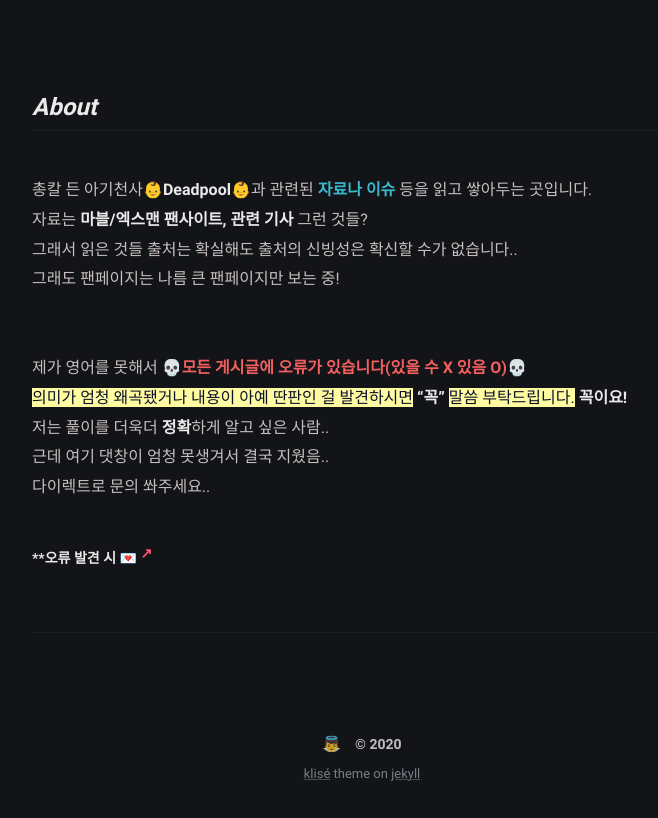
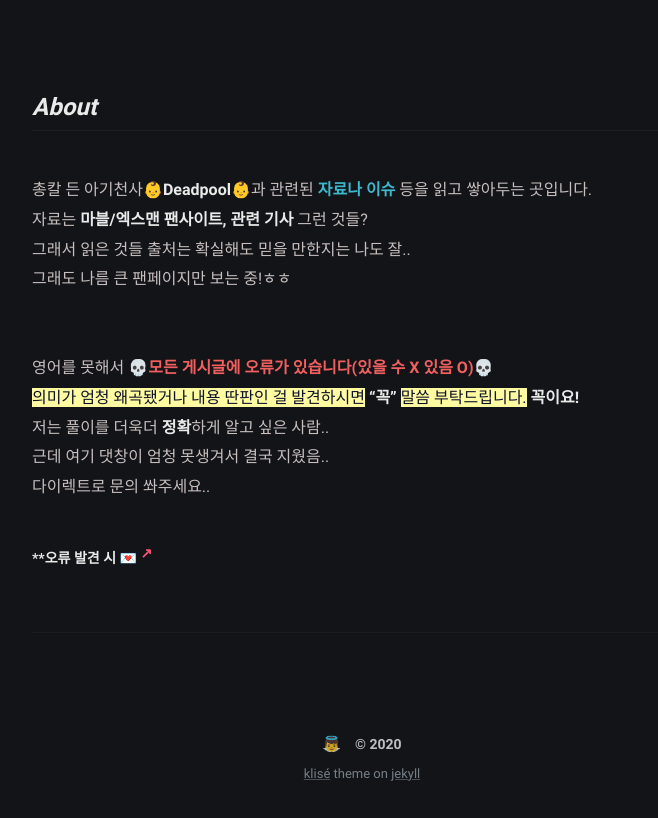
Before and after one commit to iwdstry/yeieje, a Jekyll site: the page built from about.md, in a window 1280 px wide, cut to the strip 348-1166 px from the top of the page. Shown: the whole strip, without its empty margins (278-936 px from the left). Built offline with Jekyll 4.4.1, drawn with Linux system fonts in a browser that asks for light colours.

Commit message:
Create about.md

```diff
--- a/about.md
+++ b/about.md
@@ -17,11 +17,11 @@ comments: false
 <br/>
 총칼 든 아기천사👶**Deadpool**👶과 관련된 **<span style="color:#3DB7CC">자료나 이슈</span>** 등을 읽고 쌓아두는 곳입니다. <br/>
 자료는 **마블/엑스맨 팬사이트, 관련 기사** 그런 것들? <br/>
-그래서 읽은 것들 출처는 확실해도 출처의 신빙성은 확신할 수가 없습니다..<br/>
-그래도 팬페이지는 나름 큰 팬페이지만 보는 중!<br/><br/>
+그래서 읽은 것들 출처는 확실해도 믿을 만한지는 나도 잘..<br/>
+그래도 나름 큰 팬페이지만 보는 중!ㅎㅎ<br/><br/>
 
-제가 영어를 못해서 **<span style="color:#F15F5F">💀모든 게시글에 오류가 있습니다(있을 수 X 있음 O)💀</span>**<br/>
-<mark>의미가 엄청 왜곡됐거나 내용이 아예 딴판인 걸 발견하시면</mark> **"꼭"** <mark>말씀 부탁드립니다.</mark> **꼭이요!**<br/>
+영어를 못해서 **<span style="color:#F15F5F">💀모든 게시글에 오류가 있습니다(있을 수 X 있음 O)💀</span>**<br/>
+<mark>의미가 엄청 왜곡됐거나 내용 딴판인 걸 발견하시면</mark> **"꼭"** <mark>말씀 부탁드립니다.</mark> **꼭이요!**<br/>
 저는 풀이를 더욱더 **정확**하게 알고 싶은 사람.. <br/> 근데 여기 댓창이 엄청 못생겨서 결국 지웠음..<br/>
 다이렉트로 문의 쏴주세요..
 <br/>
```
